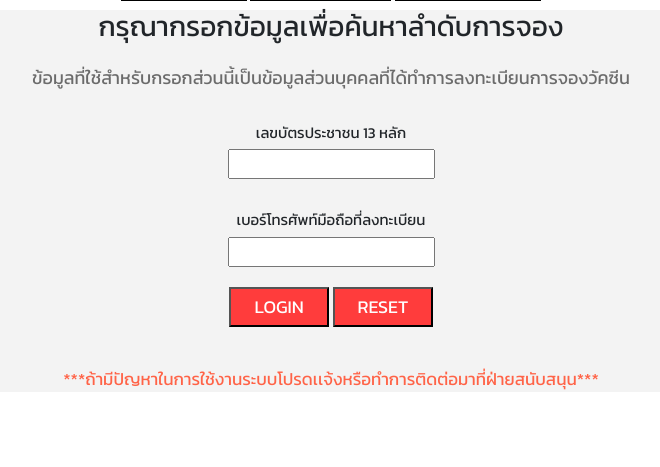
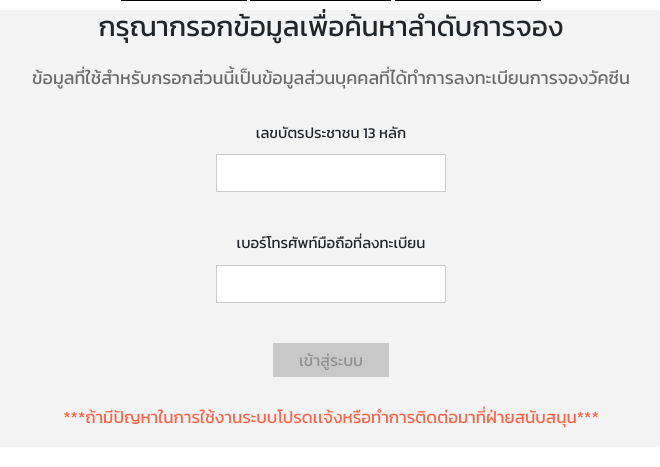
Before and after one commit to JustinzDev/reserve-vaccine, a PHP site: page /best-of-vaccine/check-vaccine.php in a window 1280 px wide. Shown: the part 54-521 px from the top of the page, without its empty margins (309-969 px from the left). Run offline with PHP 8.4, Linux system fonts and the light colour scheme.

Commit message:
เพิ่ม dom หน้าเช็ควัคซีน

```diff
--- a/assets/css/main.css
+++ b/assets/css/main.css
@@ -143,7 +143,6 @@ h5 {
     display: flex;
     flex-wrap: wrap;
     justify-content: center;
-    margin: auto;
     margin-top: 30px;
 
 }
@@ -180,17 +179,22 @@ h5 {
     padding: 5px 10px;
 }
 
+.radiodiv{ /* Class selector*/
+    width: 15%;
+    margin: auto;
+}
+
 /* หน้าจองวัคซีน */
 @media screen and (max-width: 1024px) { /* Moblie */
     .Box_Input_vaccin02{
         width: 90%;
     }
 
+    .radiodiv{ /* Class selector*/
+        width: 40%;
+        margin: auto;
+    }
 }
-
-
-
-
 
 /* หน้าเช็ควัคซีน */
 .divA{  /* Class Selector */
@@ -206,6 +210,16 @@ h5 {
     text-align: center;
     background-color: rgb(243, 243, 243);
 }
+
+.divC input{
+    width: 30%;
+    padding: 6px 10px;
+    text-align: center;
+    margin-top: 10px;
+    margin-bottom: 10px;
+    border: 1px solid rgba(151, 151, 151, 0.5);
+}
+
 .divC h3{ /* Descendant selector */
     text-align: center;
 
@@ -234,22 +248,18 @@ h5 {
     margin-top: 20px;
 
 }
-.divD .button1{ /* Class Selector */
-    background-color: rgb(255, 60, 60);
-    color: white;
-    font-size: 18px;
-    width: 100px;
-    height: 40px;
+
+.divD button{
+    width: 15%;
+    margin-top: 10px;
+    margin-bottom: 10px;
+    border: 1px solid rgba(60, 211, 0, 0.5);
+    background-color: rgb(159, 255, 114);
+    padding: 5px 10px;
 }
-.divD .button2{ /* Class Selector */
-    background-color: rgb(255, 60, 60);
-    color: white;
-    font-size: 18px;
-    width: 100px;
-    height: 40px;
-}
+
 .divC #text6{ /* Descendant  Selector */
-    margin-top: 40px;
+    padding: 20px;
     font-size: 17px;
     color: tomato;
 }
--- a/check-vaccine.php
+++ b/check-vaccine.php
@@ -38,16 +38,41 @@
                 <h3>กรุณากรอกข้อมูลเพื่อค้นหาลำดับการจอง</h3>
                 <p id="text1">ข้อมูลที่ใช้สำหรับกรอกส่วนนี้เป็นข้อมูลส่วนบุคคลที่ได้ทำการลงทะเบียนการจองวัคซีน</p>
                 <label id="text2">เลขบัตรประชาชน 13 หลัก</label><br>
-                <input id="text3" type="text" size="20px"><br>
+                <input id="idcard" name="idcard" pattern="[0-9]{13}" type="text" size="20px" required><br>
                 <label id="text4">เบอร์โทรศัพท์มือถือที่ลงทะเบียน</label><br>
-                <input id="text5" type="text" size="20px"><br>
+                <input id="phone" pattern="(08|09|06)[0-9]{8}" type="tel" size="20px" required><br>
                 <div class="divD">
-                    <button class="button1">LOGIN</button>
-                    <button class="button2">RESET</button>
+                    <button id="login" type="submit">เข้าสู่ระบบ</button>
                 </div>
-                <p id="text6">***ถ้ามีปัญหาในการใช้งานระบบโปรดเเจ้งหรือทำการติดต่อมาที่ฝ่ายสนับสนุน***</p>
+                <h5 id="text6">***ถ้ามีปัญหาในการใช้งานระบบโปรดเเจ้งหรือทำการติดต่อมาที่ฝ่ายสนับสนุน***</h5>
             </div>
         </div>
     </main>
 </body>
+<script>
+
+    document.getElementById("login").style.background="#C8C8C8";
+    document.getElementById("login").style.border="#C8C8C8";
+    document.getElementById("login").disabled = true;
+
+    $('#idcard, #phone').on('keyup', function () {
+        var checkidcard = document.getElementById("idcard"), idcardpattern = checkidcard.pattern;
+        var patternidcard = new RegExp(idcardpattern);
+        var resultpatternidcard = patternidcard.test(checkidcard.value);
+
+        var checkphone = document.getElementById("phone"), phonepattern = checkphone.pattern;
+        var patternphone = new RegExp(phonepattern);
+        var resultpatternphone = patternphone.test(checkphone.value);
+
+        if(!resultpatternidcard || !resultpatternphone){
+            document.getElementById("login").style.background="#C8C8C8";
+            document.getElementById("login").style.border="#C8C8C8";
+            document.getElementById("login").disabled = true;
+        }
+        else if(resultpatternidcard && resultpatternphone){
+            document.getElementById("login").style.background="rgb(159, 255, 114)";
+            document.getElementById("login").disabled = false;
+        }
+    });
+</script>
 </html>
```
Also changed, not shown: reserve.php (+6 -6 lines).
